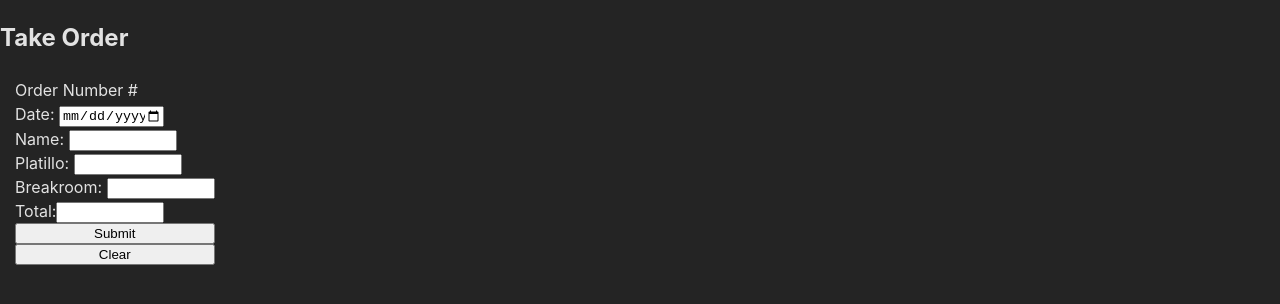
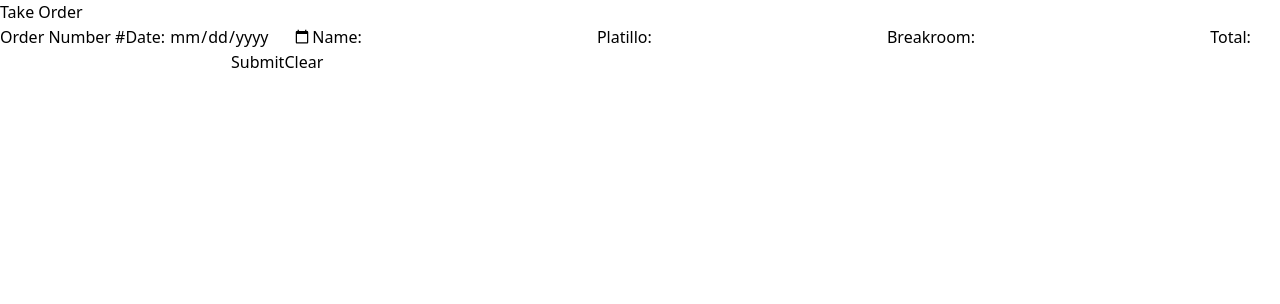
Before and after one commit to Pivanrios/OrderTaker, a React (Vite) app in the folder orders/: page /takeOrder in a window 1280 px wide. Shown: the top 304 px of the page. Built offline with nearby package versions, Linux system fonts and the light colour scheme.

Commit message:
add tailwind

```diff
--- a/orders/src/index.css
+++ b/orders/src/index.css
@@ -1,73 +1,3 @@
-:root {
-  font-family: Inter, system-ui, Avenir, Helvetica, Arial, sans-serif;
-  line-height: 1.5;
-  font-weight: 400;
-
-  color-scheme: light dark;
-  color: rgba(255, 255, 255, 0.87);
-  background-color: #242424;
-
-  font-synthesis: none;
-  text-rendering: optimizeLegibility;
-  -webkit-font-smoothing: antialiased;
-  -moz-osx-font-smoothing: grayscale;
-}
-
-body {
-  margin: 0;
-  display: flex;
-  place-items: center;
-  width: 100%;
-}
-
-h1 {
-  font-size: 3.2em;
-  line-height: 1.1;
-}.container-col{
-  display: flex;
-  flex-direction: column;
-  padding: 2px 15px;
-}
-
-/*--------------------Navbar---------------------------*/
-nav{
-  width: 99vw;
-  background-color: grey;
-  padding: 5px 10px;
-  display: flex;
-  flex-direction: row;
-  justify-content: space-between;
-}
-.logo{
-  width: auto;
-  height: auto;
-}.menu{
-  min-width: 30px;
-  height: 30px;
-  background-color: bisque;
-}
-/*----------------------------------Orders---------------------------*/
-.container-row{
-  display: flex;
-  flex-direction: row;
-  flex-wrap: wrap;
-  gap: 5px;
-}
-div.container{
-  width: auto;
-}ol.container{
-  width: 90%;
-  position: relative;
-  display: flex;
-  flex-flow: row;
-  justify-content: space-between;
-}li{
-  list-style: none;
-  background-color: aliceblue;
-  color: #1a1a1a;
-  width: 25%;
-}
-/*------------------Buttons-------------------------*/
-input{
-  width: 100px;
-}
+@tailwind base;
+@tailwind components;
+@tailwind utilities;
```
